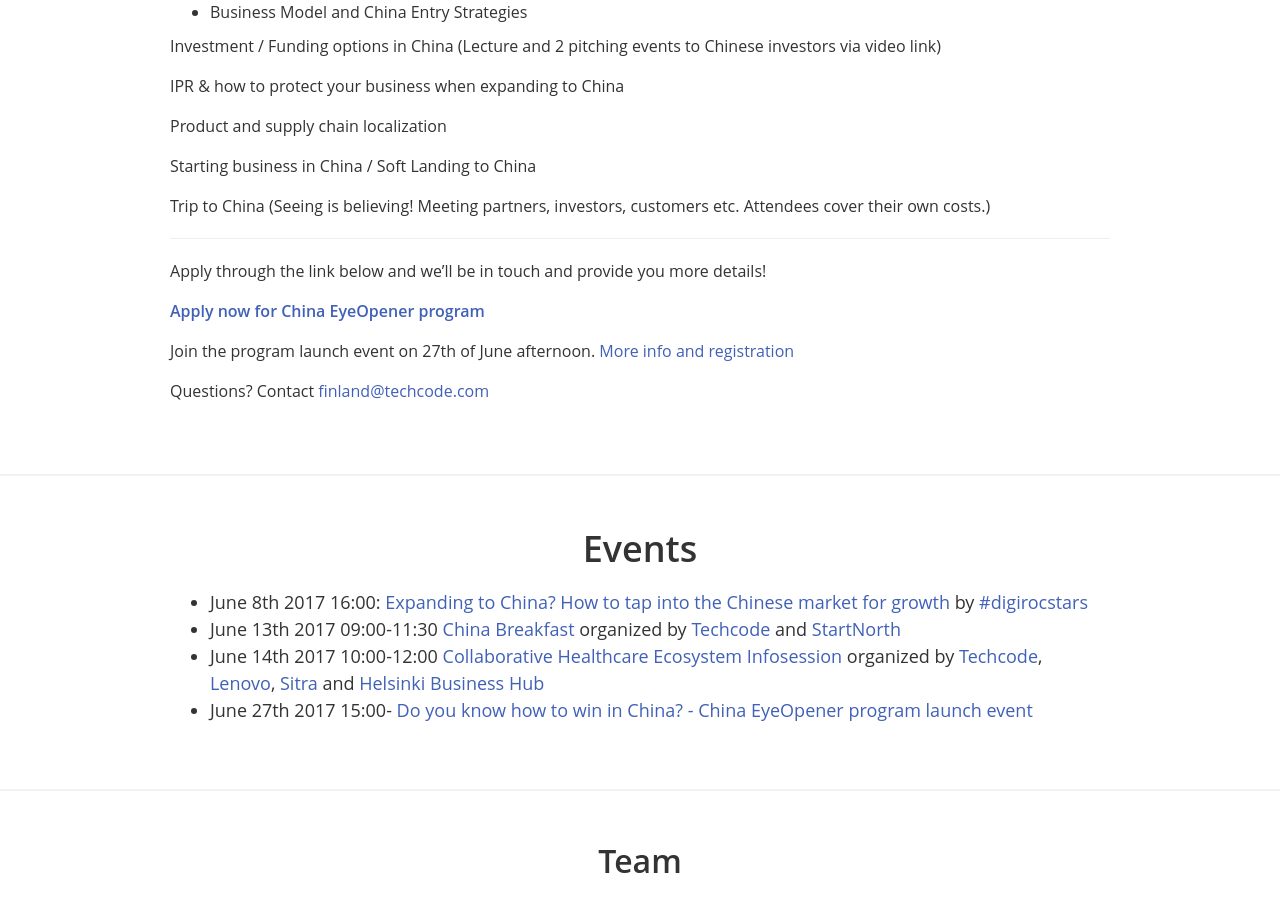
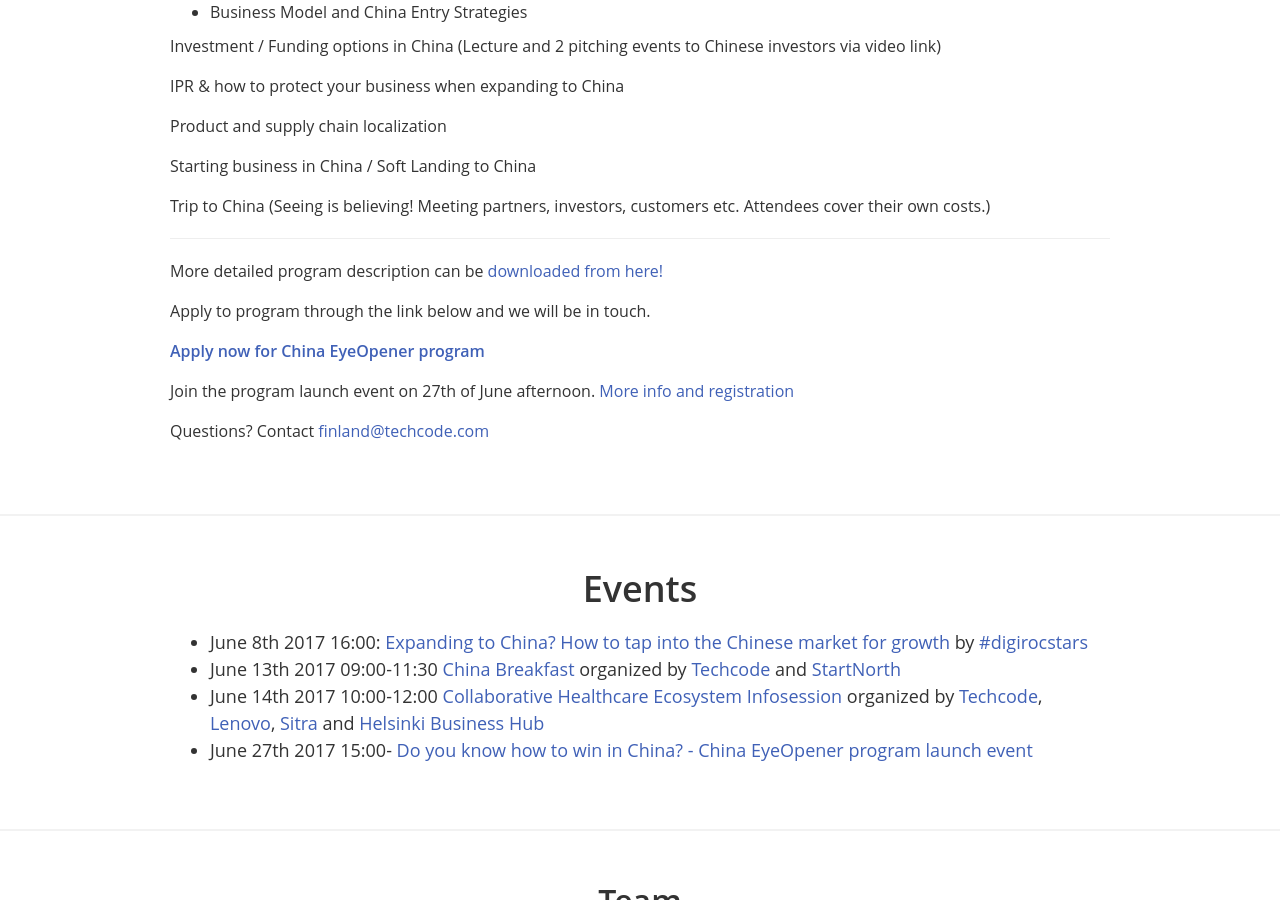
Before and after one commit to techcodefinland/techcode.fi, a Jekyll site: the page built from index.html, in a window 1280 px wide and 900 px high, scrolled down 1689 px. Built offline with Jekyll 4.4.1, drawn with Linux system fonts in a browser that asks for light colours; nearby versions of some CDN libraries.

Commit message:
Update program.md

```diff
--- a/_includes/program.md
+++ b/_includes/program.md
@@ -29,7 +29,9 @@
 
 ---
 
-Apply through the link below and we'll be in touch and provide you more details!
+More detailed program description can be [downloaded from here!](https://1drv.ms/b/s!Anqxi2ndXHfWkAKDGqUxkYVjIqo7)
+
+Apply to program through the link below and we will be in touch.
 
 [**Apply now for China EyeOpener program**](https://juhopirinen.typeform.com/to/kQ9qGD)
 
```
